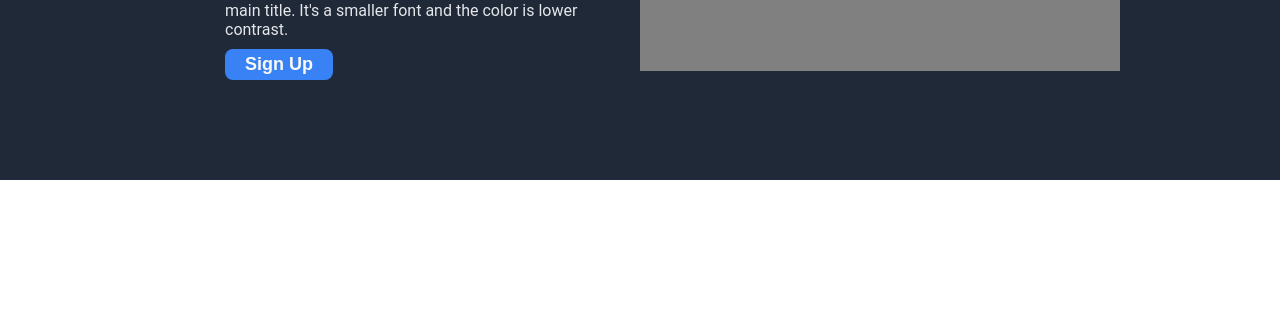
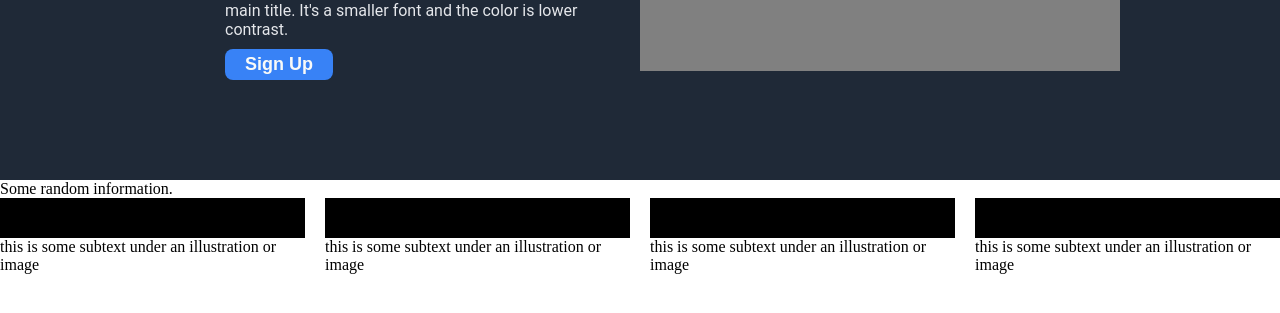
Before and after one commit to monangchoz/landing-page, a plain HTML site: page index.html in a window 1280 px wide. Shown: the part 305-618 px from the top of the page. Drawn offline with Linux system fonts and the light colour scheme.

Commit message:
Create random information page

```diff
--- a/index.html
+++ b/index.html
@@ -29,5 +29,27 @@
         </div>
     </div>
 
+    <div class="random">
+        <div class="random-information">Some random information.</div>
+        <div class="random-illustration">
+            <div class="illustration-parent">
+                <div class="illustration-image"></div>
+                <div class="illustration-text">this is some subtext under an illustration or image</div>
+            </div>
+            <div class="illustration-parent">
+                <div class="illustration-image"></div>
+                <div class="illustration-text">this is some subtext under an illustration or image</div>
+            </div>
+            <div class="illustration-parent">
+                <div class="illustration-image"></div>
+                <div class="illustration-text">this is some subtext under an illustration or image</div>
+            </div>
+            <div class="illustration-parent">
+                <div class="illustration-image"></div>
+                <div class="illustration-text">this is some subtext under an illustration or image</div>
+            </div>
+        </div>
+    </div>
+
 </body>
 </html>
--- a/styles.css
+++ b/styles.css
@@ -80,3 +80,18 @@
     background-color: grey;
     padding: 100px 120px;
 }
+
+.random-illustration{
+    display: flex;
+    gap: 20px;
+}
+
+.illustration-parent{
+    display: flex;
+    flex-direction: column;
+}
+
+.illustration-image{
+    padding: 20px;
+    background-color: black;
+}
```
